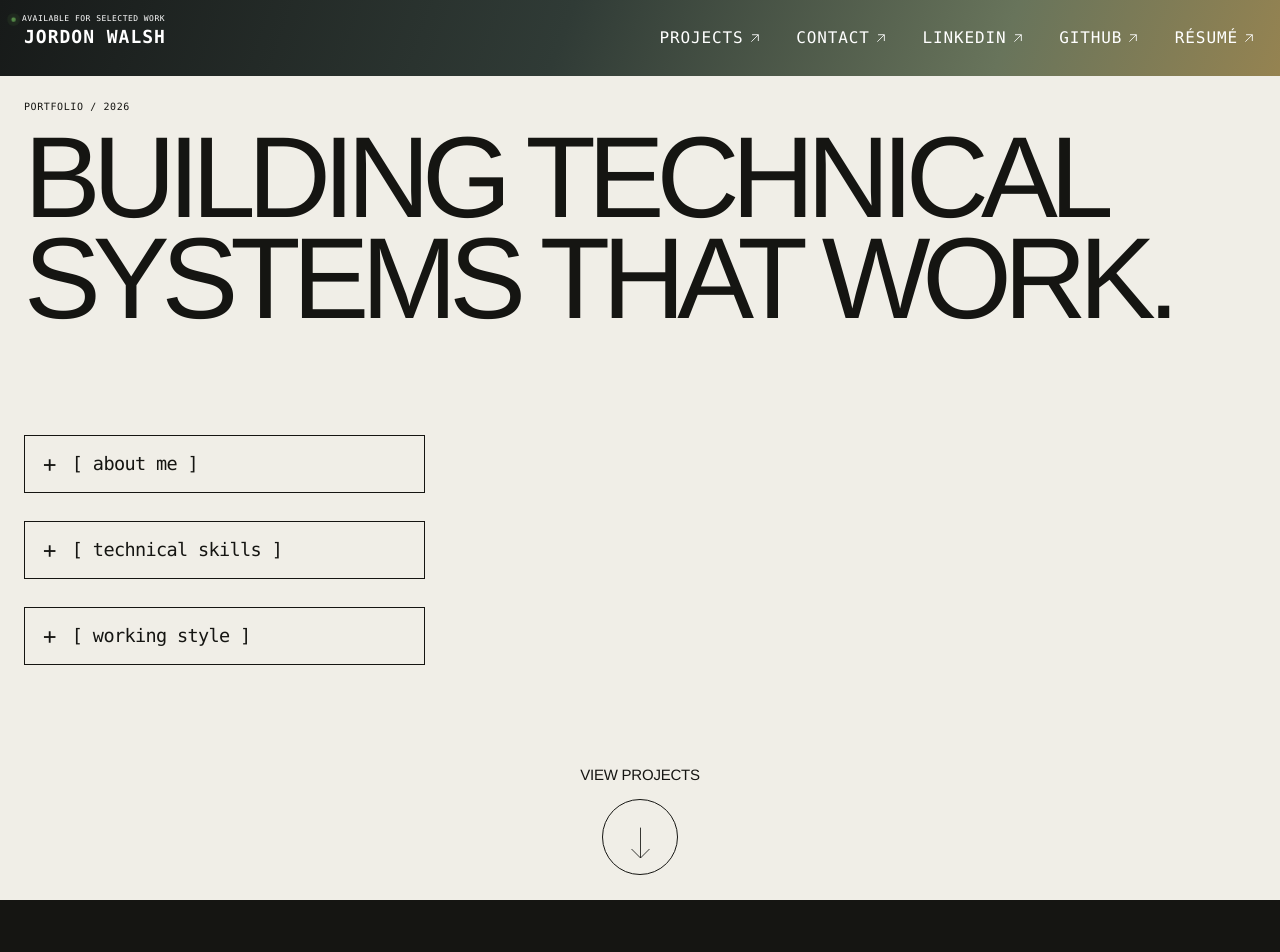
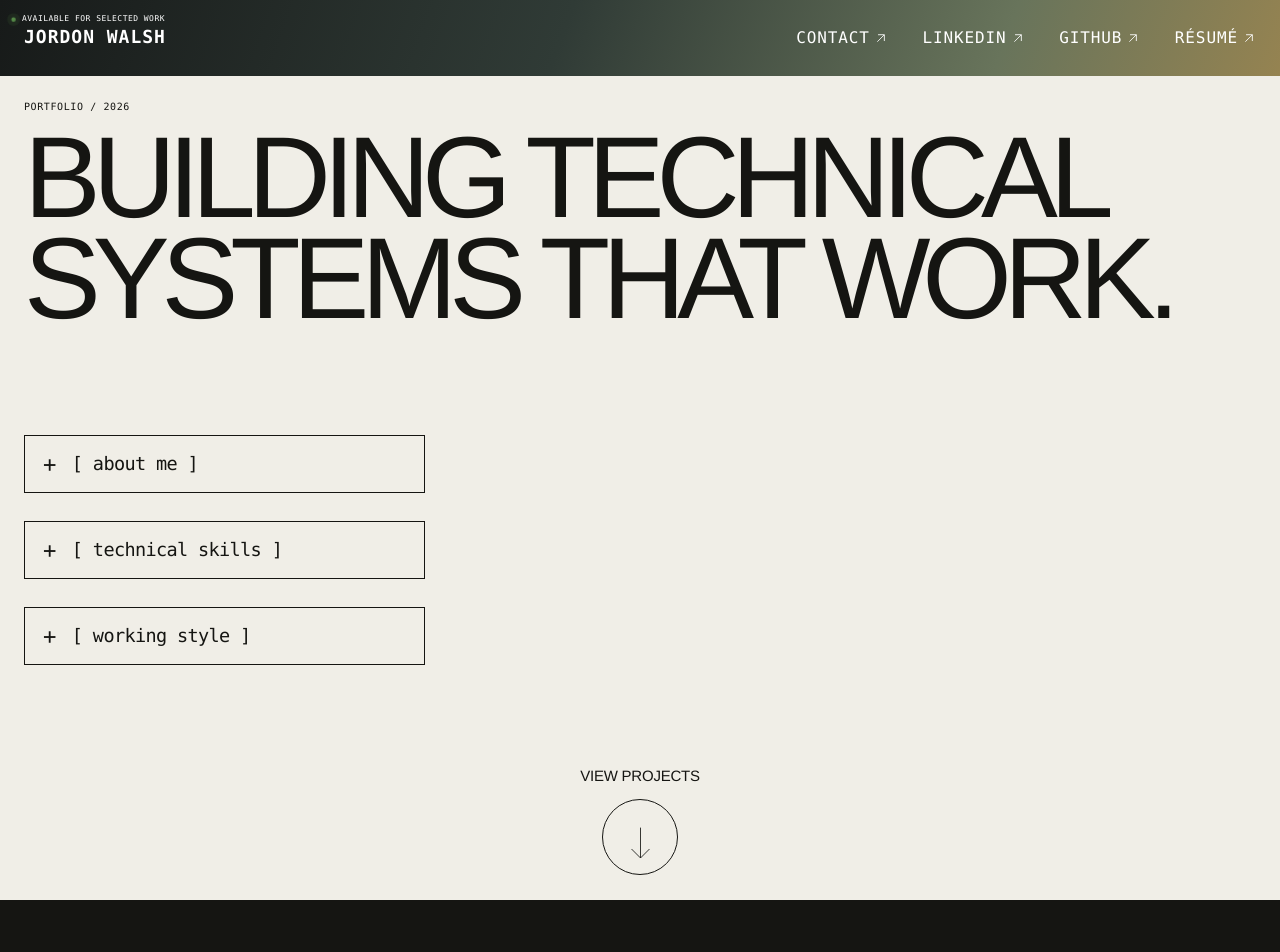
Before and after one commit to InvoluntaryRecombinator/portfolio-page, a Next.js app: page / in a window 1280 px wide. Shown: the top 952 px of the page. Built offline with nearby package versions, Linux system fonts and the light colour scheme.

Commit message:
Fix project navigation scroll lock

```diff
--- a/app/globals.css
+++ b/app/globals.css
@@ -698,8 +698,12 @@ a:focus-visible {
   align-self: end;
   justify-self: center;
   width: max-content;
+  margin: 0;
   text-align: center;
   padding: 18px 0 25px;
+  border: 0;
+  background: transparent;
+  cursor: pointer;
 }
 
 .scroll-arrow {
--- a/app/portfolio.tsx
+++ b/app/portfolio.tsx
@@ -936,6 +936,7 @@ export default function Portfolio() {
   const root = useRef<HTMLDivElement>(null);
   const overlay = useRef<HTMLDivElement>(null);
   const closeButton = useRef<HTMLButtonElement>(null);
+  const pageScrollPosition = useRef(0);
   const [selectedProject, setSelectedProject] = useState<Project | null>(null);
   const [isClosing, setIsClosing] = useState(false);
   const [activeHeroPanel, setActiveHeroPanel] = useState<HeroPanel | null>(null);
@@ -946,6 +947,7 @@ export default function Portfolio() {
     if (window.matchMedia("(prefers-reduced-motion: reduce)").matches) {
       setSelectedProject(null);
       window.history.replaceState({}, "", window.location.pathname);
+      window.requestAnimationFrame(() => window.scrollTo({ top: pageScrollPosition.current }));
       return;
     }
 
@@ -956,6 +958,7 @@ export default function Portfolio() {
         setSelectedProject(null);
         setIsClosing(false);
         window.history.replaceState({}, "", window.location.pathname);
+        window.requestAnimationFrame(() => window.scrollTo({ top: pageScrollPosition.current }));
       },
     });
 
@@ -1167,21 +1170,44 @@ export default function Portfolio() {
     const previousOverflow = document.body.style.overflow;
     document.body.style.overflow = "hidden";
 
+    return () => {
+      document.body.style.overflow = previousOverflow;
+    };
+  }, [selectedProject]);
+
+  useEffect(() => {
+    if (!selectedProject) return;
+
     const onKeyDown = (event: KeyboardEvent) => {
       if (event.key === "Escape") closeProject();
     };
     window.addEventListener("keydown", onKeyDown);
 
     return () => {
-      document.body.style.overflow = previousOverflow;
       window.removeEventListener("keydown", onKeyDown);
     };
   }, [selectedProject, closeProject]);
 
   const openProject = (project: Project) => {
     if (selectedProject) return;
+    pageScrollPosition.current = window.scrollY;
     window.history.replaceState({}, "", `${window.location.pathname}?project=${project.id}`);
     setSelectedProject(project);
+  };
+
+  const scrollToProjects = () => {
+    const workSection = document.getElementById("work");
+    if (!workSection) return;
+
+    window.history.replaceState(
+      {},
+      "",
+      `${window.location.pathname}${window.location.search}`,
+    );
+    workSection.scrollIntoView({
+      behavior: window.matchMedia("(prefers-reduced-motion: reduce)").matches ? "auto" : "smooth",
+      block: "start",
+    });
   };
 
   const selectHeroPanel = (panel: HeroPanel) => {
@@ -1204,7 +1230,6 @@ export default function Portfolio() {
           </a>
         </div>
         <nav className="site-nav header-reveal" aria-label="Primary navigation">
-          <a href="#work">PROJECTS <Arrow diagonal /></a>
           <a href={`mailto:${siteContent.email}`}>CONTACT <Arrow diagonal /></a>
           <a href={siteContent.linkedin} target="_blank" rel="noreferrer">LINKEDIN <Arrow diagonal /></a>
           <a href={siteContent.github} target="_blank" rel="noreferrer">GITHUB <Arrow diagonal /></a>
@@ -1229,12 +1254,12 @@ export default function Portfolio() {
               onSelect={selectHeroPanel}
             />
 
-            <a className="scroll-cue hero-reveal" href="#work">
+            <button className="scroll-cue hero-reveal" type="button" onClick={scrollToProjects}>
               <span className="scroll-cue-copy">
                 <strong>VIEW PROJECTS</strong>
               </span>
               <span className="scroll-arrow"><ScrollArrow /></span>
-            </a>
+            </button>
           </div>
         </section>
 
```
